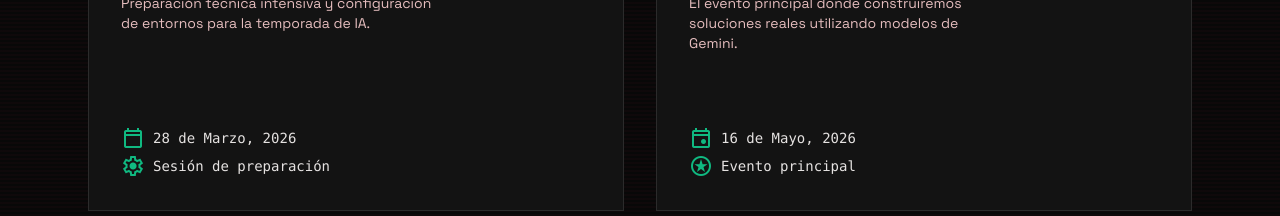
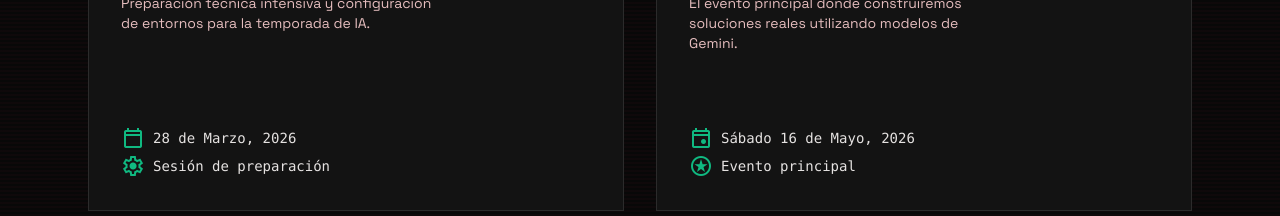
Before and after one commit to GDG-Tacna/event-bwai-landing, a React (Vite) app: page / in a window 1280 px wide. Shown: the part 860-1076 px from the top of the page. Built offline with nearby package versions, Linux system fonts and the light colour scheme.

Commit message:
update Events component

```diff
--- a/src/components/Events.tsx
+++ b/src/components/Events.tsx
@@ -103,7 +103,7 @@ export const Events = () => {
           command="gemini run build-with-ai.py --project 'tacna'"
           title="Build with AI Tacna 2026"
           description="El evento principal donde construiremos soluciones reales utilizando modelos de Gemini."
-          date="16 de Mayo, 2026"
+          date="Sábado 16 de Mayo, 2026"
           type="Evento principal"
           iconDate="event"
           iconType="stars"
```
